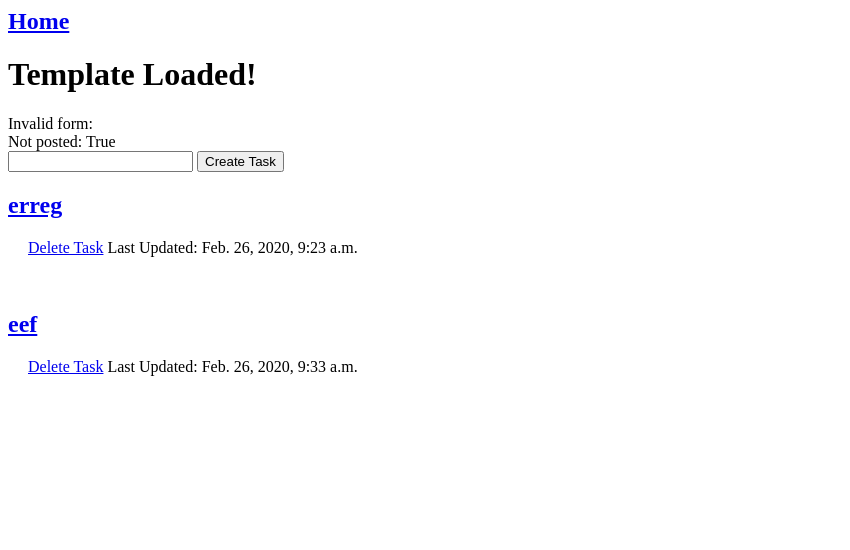
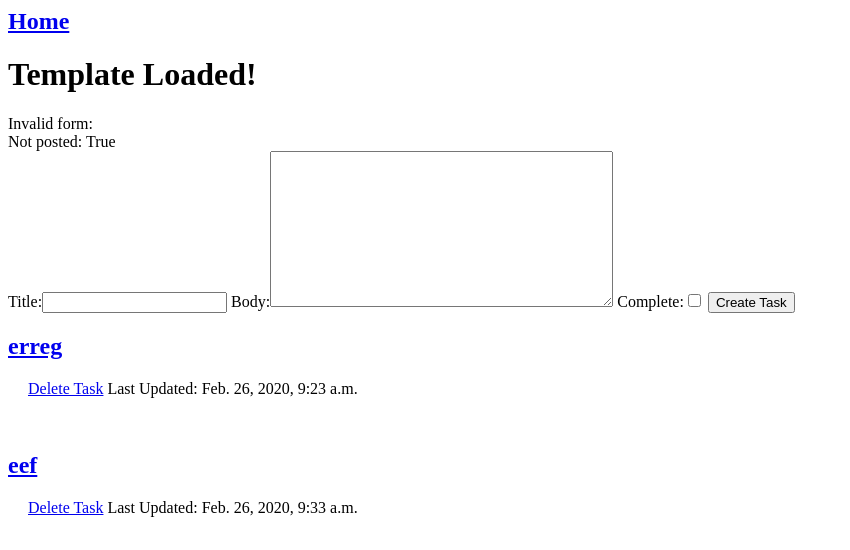
Before and after one commit to ai-is-awesome/ultimate_todo, a Django app: page / in a window 1280 px wide. Shown: the top 550 px of the page, without its empty margins (0-850 px from the left). Run offline with Django 3.2, Linux system fonts and the light colour scheme; data comes from the database, SQL or seed files in the repository; both versions use the stored data as it was after the commit.

Commit message:
Add task, list task and delete task finally working!

```diff
--- a/notes_app/models.py
+++ b/notes_app/models.py
@@ -11,7 +11,7 @@ class Task(models.Model):
 
 	title = models.CharField(max_length = 250)
 
-	body = models.TextField()
+	body = models.TextField(default = "")
 
 	complete = models.BooleanField(default = False)
 
--- a/notes_app/templates/notes_app/index.html
+++ b/notes_app/templates/notes_app/index.html
@@ -15,7 +15,7 @@ Not posted: {{ not_post }}
 <form action = "{% url 'index' %}" method = "POST">
 	{% csrf_token %}
 
-	{{ form.title }}
+	{{ form }}
 
 
 <input type = "submit" value = "Create Task">
```
Also changed, not shown: db.sqlite3.
